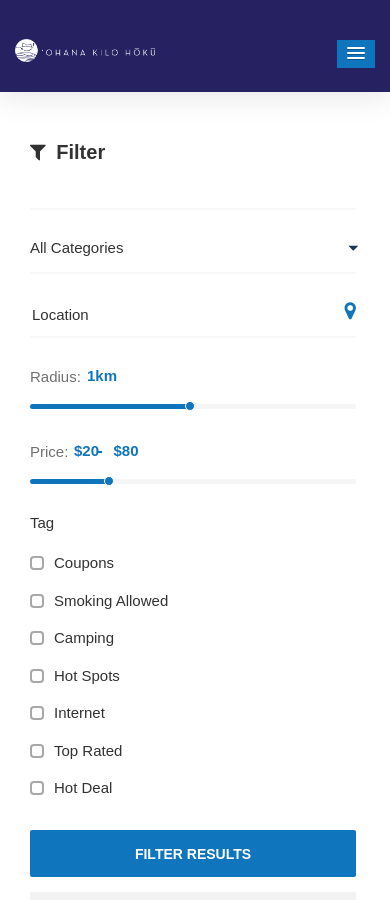
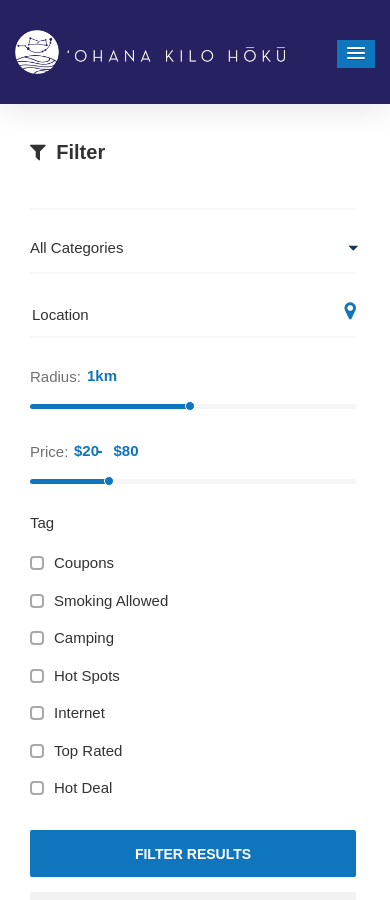
Before and after one commit to kaimibk/OKH-TrackerSite, a Jekyll site: the page built from index.html, in a window 390 px wide and 900 px high. Built offline with Jekyll 4.4.1, drawn with Linux system fonts in a browser that asks for light colours.

Commit message:
Fix logo style size

```diff
--- a/_includes/header.html
+++ b/_includes/header.html
@@ -4,7 +4,7 @@
         <div class="row">
             <div class="col-lg-3 col-md-3">
                 <div class="header__logo">
-                    <a href="./index.html"><img src="assets/img/logo-bright.png" alt="" style="max-height: 70px;"></a>
+                    <a href="./index.html"><img class="top-logo" src="assets/img/logo-bright.png" alt=""></a>
                 </div>
             </div>
             <div class="col-lg-9 col-md-9">
--- a/assets/css/style.css
+++ b/assets/css/style.css
@@ -87,6 +87,10 @@ img {
 	max-width: 100%;
 }
 
+.top-logo {
+	max-width: 270px;
+}
+
 input:focus,
 select:focus,
 button:focus,
@@ -270,7 +274,8 @@ ol {
 }
 
 .header__logo {
-	padding: 15px 0;
+	/* padding: 15px 0; */
+	padding: 30px 0 30px;
 	/* padding: 15px 15px 0px 0px; */
 }
 
@@ -1378,7 +1383,7 @@ ol {
 	width: 55%;
 	height: 100%;
 	padding: 0 40px;
-	padding-top: 140px;
+	padding-top: 250px;
 	overflow-y: auto;
 	float: left;
 }
@@ -3034,6 +3039,14 @@ ol {
 /* Medium Device = 1200px */
 
 @media only screen and (min-width: 992px) and (max-width: 1199px) {
+	.header__logo {
+		padding: 35px 0 35px;
+	}
+
+	.top-logo {
+		max-width: 250px;
+	}
+
 	.header__menu ul li {
 		margin-right: 26px;
 	}
@@ -3061,6 +3074,11 @@ ol {
 /* Tablet Device = 768px */
 
 @media only screen and (min-width: 768px) and (max-width: 991px) {
+
+	.top-logo {
+		max-width: 200px;
+	}
+
 	.header__menu__right .primary-btn {
 		display: none;
 	}
@@ -3133,6 +3151,10 @@ ol {
 /* Wide Mobile = 480px */
 
 @media only screen and (max-width: 767px) {
+	.header__logo {
+		padding: 35px 0 35px;
+	}
+
 	.header .container-fluid {
 		position: relative;
 	}
@@ -3281,8 +3303,8 @@ ol {
 
 @media only screen and (max-width: 479px) {
 	.header__logo {
-		padding: 38px 0 30px;
-		max-width: 140px;
+		padding: 30px 0 30px;
+		max-width: 270px;
 	}
 	.categories__item__list {
 		margin-right: 0;
--- a/assets/js/main.js
+++ b/assets/js/main.js
@@ -127,7 +127,9 @@
         background: "rgba(168, 168, 168, 0.3)",
         cursorborder: "",
         autohidemode: false,
-        horizrailenabled: false
+        horizrailenabled: false,
+        emulatetouch: true,
+        cursordragontouch: true
     });
 
     $(".filter.nice-scroll").niceScroll({
```
